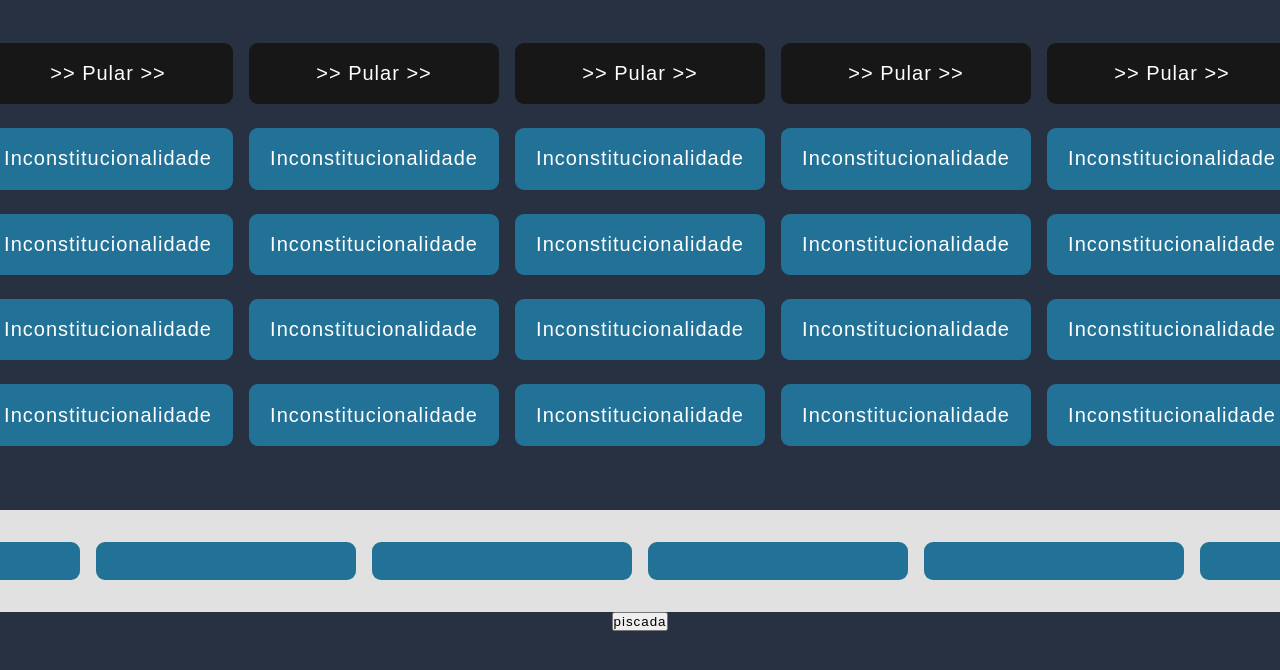
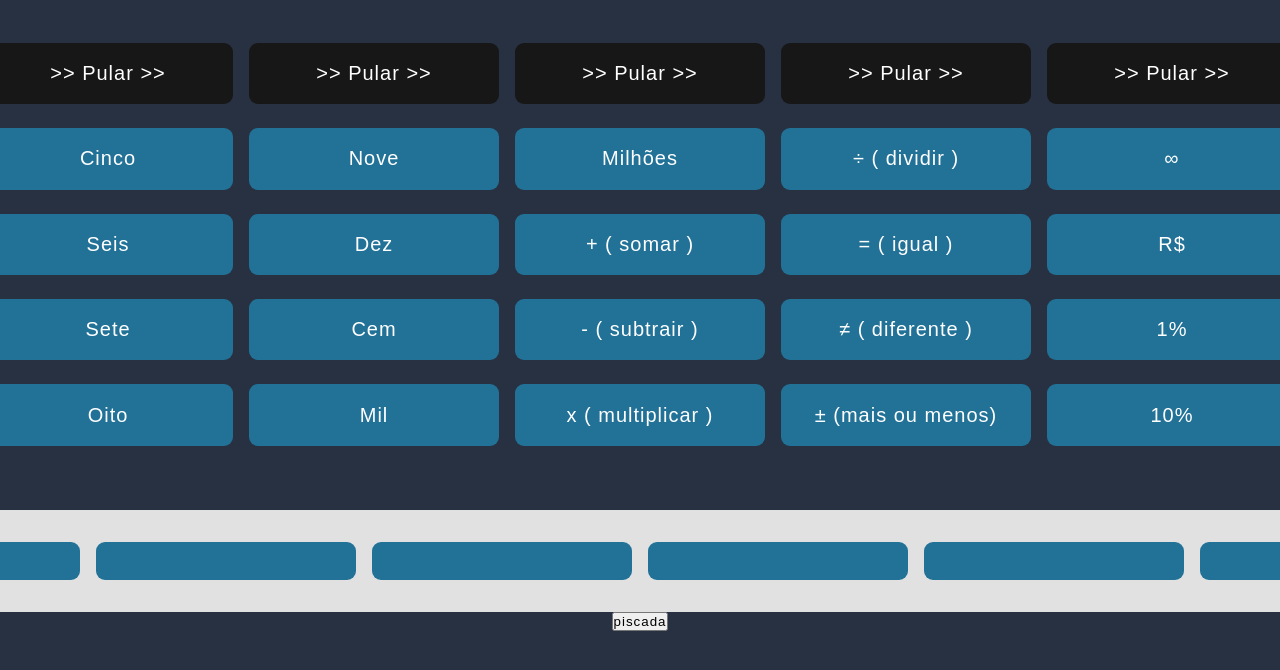
Before and after one commit to SHC-2k25/AppSHC, a plain HTML site: page pages/numeral.html in a window 1280 px wide. Shown: the part 122-792 px from the top of the page. Drawn offline with Linux system fonts and the light colour scheme.

Commit message:
numeral instituidos

```diff
--- a/pages/numeral.html
+++ b/pages/numeral.html
@@ -237,16 +237,16 @@
                         <p>>> Pular >></p>
                     </div>
                     <div class="palavra" id="p2">
-                        <p>Inconstitucionalidade</p>
+                        <p>Um</p>
                     </div>
                     <div class="palavra" id="p3">
-                        <p>Inconstitucionalidade</p>
+                        <p>Dois</p>
                     </div>
                     <div class="palavra" id="p4">
-                        <p>Inconstitucionalidade</p>
+                        <p>Três</p>
                     </div>
                     <div class="palavra" id="p5">
-                        <p>Inconstitucionalidade</p>
+                        <p>Quatro</p>
                     </div>
                 </div>
                 <div class="container2">
@@ -254,16 +254,16 @@
                         <p>>> Pular >></p>
                     </div>
                     <div class="palavra" id="p7">
-                        <p>Inconstitucionalidade</p>
+                        <p>Cinco</p>
                     </div>
                     <div class="palavra" id="p8">
-                        <p>Inconstitucionalidade</p>
+                        <p>Seis</p>
                     </div>
                     <div class="palavra" id="p9">
-                        <p>Inconstitucionalidade</p>
+                        <p>Sete</p>
                     </div>
                     <div class="palavra" id="p10">
-                        <p>Inconstitucionalidade</p>
+                        <p>Oito</p>
                     </div>
                 </div>
                 <div class="container2">
@@ -271,16 +271,16 @@
                         <p>>> Pular >></p>
                     </div>
                     <div class="palavra" id="p12">
-                        <p>Inconstitucionalidade</p>
+                        <p>Nove</p>
                     </div>
                     <div class="palavra" id="p13">
-                        <p>Inconstitucionalidade</p>
+                        <p>Dez</p>
                     </div>
                     <div class="palavra" id="p14">
-                        <p>Inconstitucionalidade</p>
+                        <p>Cem</p>
                     </div>
                     <div class="palavra" id="p15">
-                        <p>Inconstitucionalidade</p>
+                        <p>Mil</p>
                     </div>
                 </div>
                 <div class="container2">
@@ -288,16 +288,16 @@
                         <p>>> Pular >></p>
                     </div>
                     <div class="palavra" id="p17">
-                        <p>Inconstitucionalidade</p>
+                        <p>Milhões</p>
                     </div>
                     <div class="palavra" id="p18">
-                        <p>Inconstitucionalidade</p>
+                        <p>+ ( somar )</p>
                     </div>
                     <div class="palavra" id="p19">
-                        <p>Inconstitucionalidade</p>
+                        <p>- ( subtrair )</p>
                     </div>
                     <div class="palavra" id="p20">
-                        <p>Inconstitucionalidade</p>
+                        <p>x ( multiplicar )</p>
                     </div>
                 </div>
                 <div class="container2">
@@ -305,16 +305,16 @@
                         <p>>> Pular >></p>
                     </div>
                     <div class="palavra" id="p22">
-                        <p>Inconstitucionalidade</p>
+                        <p>÷ ( dividir )</p>
                     </div>
                     <div class="palavra" id="p23">
-                        <p>Inconstitucionalidade</p>
+                        <p>= ( igual )</p>
                     </div>
                     <div class="palavra" id="p24">
-                        <p>Inconstitucionalidade</p>
+                        <p>≠ ( diferente )</p>
                     </div>
                     <div class="palavra" id="p25">
-                        <p>Inconstitucionalidade</p>
+                        <p>± (mais ou menos)</p>
                     </div>
                 </div>
                 <div class="container2">
@@ -322,33 +322,33 @@
                         <p>>> Pular >></p>
                     </div>
                     <div class="palavra" id="p28">
-                        <p>Inconstitucionalidade</p>
+                        <p>∞</p>
                     </div>
                     <div class="palavra" id="p29">
-                        <p>Inconstitucionalidade</p>
+                        <p>R$</p>
                     </div>
                     <div class="palavra" id="p30">
-                        <p>Inconstitucionalidade</p>
+                        <p>1%</p>
                     </div>
                     <div class="palavra" id="p31">
-                        <p>Inconstitucionalidade</p>
+                        <p>10%</p>
                     </div>
                 </div>
                 <div class="container2">
                     <div class="palavra" id="p32">
-                        <p>Inconstitucionalidade</p>
+                        <p>20%</p>
                     </div>
                     <div class="palavra" id="p33">
-                        <p>Inconstitucionalidade</p>
+                        <p>25%</p>
                     </div>
                     <div class="palavra" id="p34">
-                        <p>Inconstitucionalidade</p>
+                        <p>50%</p>
                     </div>
                     <div class="palavra" id="p35">
-                        <p>Inconstitucionalidade</p>
+                        <p>100%</p>
                     </div>
                     <div class="palavra" id="p36">
-                        <p>Inconstitucionalidade</p>
+                        <p>0 ( zero )</p>
                     </div>
                 </div>
             </div>
```
Also changed, not shown: index.html (+2 -0 lines).
